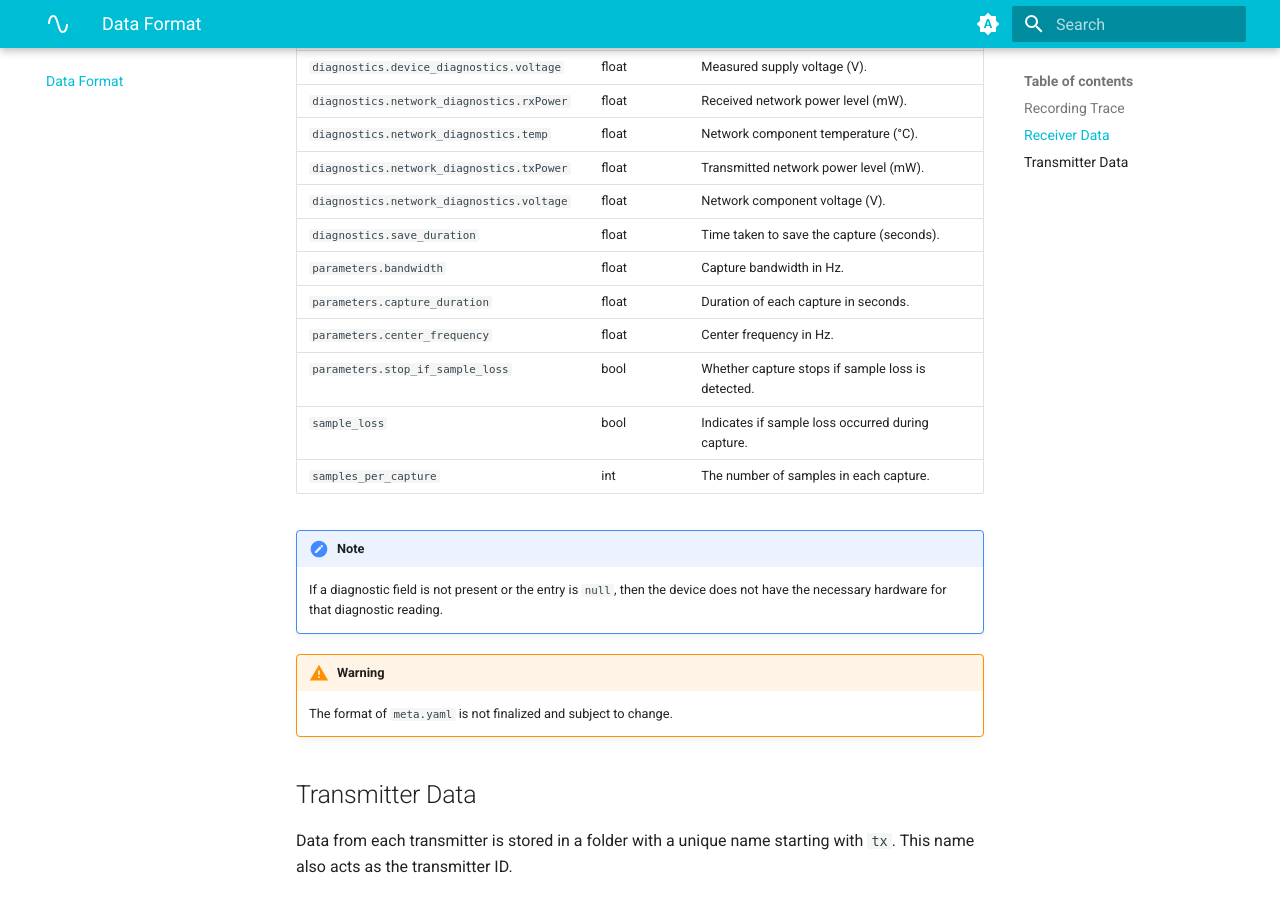
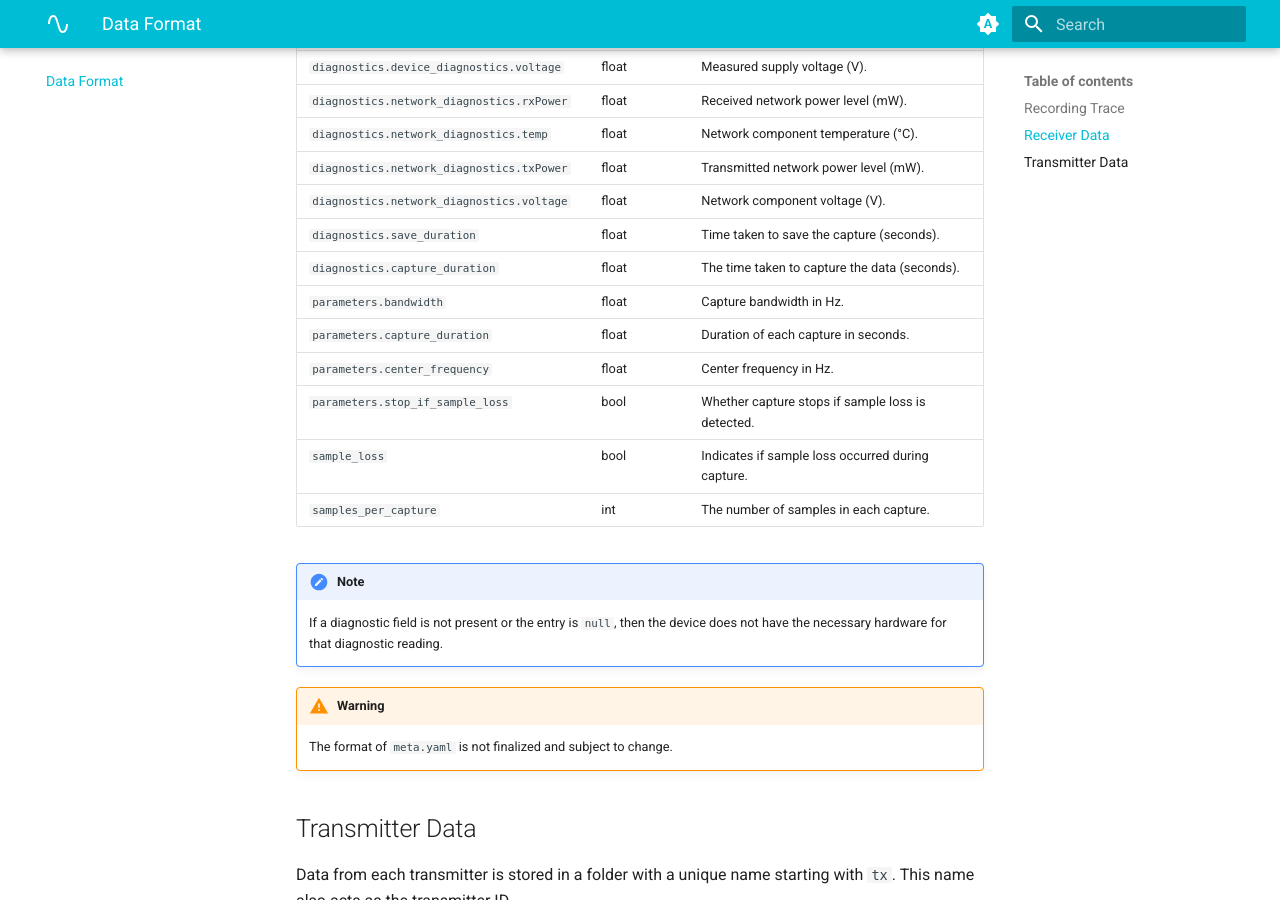
Before and after one commit to deep-spectrum/iq-sdk, an MkDocs documentation site: the page built from docs/format.md, in a window 1280 px wide and 900 px high, scrolled down 2624 px. Built offline with MkDocs 1.6.1 and Material for MkDocs 9.7.7, drawn with Linux system fonts in a browser that asks for light colours; some web fonts are replaced.

Commit message:
Add a new diagnostic field that is not yet implemented

```diff
--- a/docs/format.md
+++ b/docs/format.md
@@ -89,6 +89,7 @@ This directory contains the following files:
 | `diagnostics.network_diagnostics.txPower`         | float  | Transmitted network power level (mW).                     |
 | `diagnostics.network_diagnostics.voltage`         | float  | Network component voltage (V).                            |
 | `diagnostics.save_duration`                       | float  | Time taken to save the capture (seconds).                 |
+| `diagnostics.capture_duration`                    | float  | The time taken to capture the data (seconds).             |
 | `parameters.bandwidth`                            | float  | Capture bandwidth in Hz.                                  |
 | `parameters.capture_duration`                     | float  | Duration of each capture in seconds.                      |
 | `parameters.center_frequency`                     | float  | Center frequency in Hz.                                   |
```
